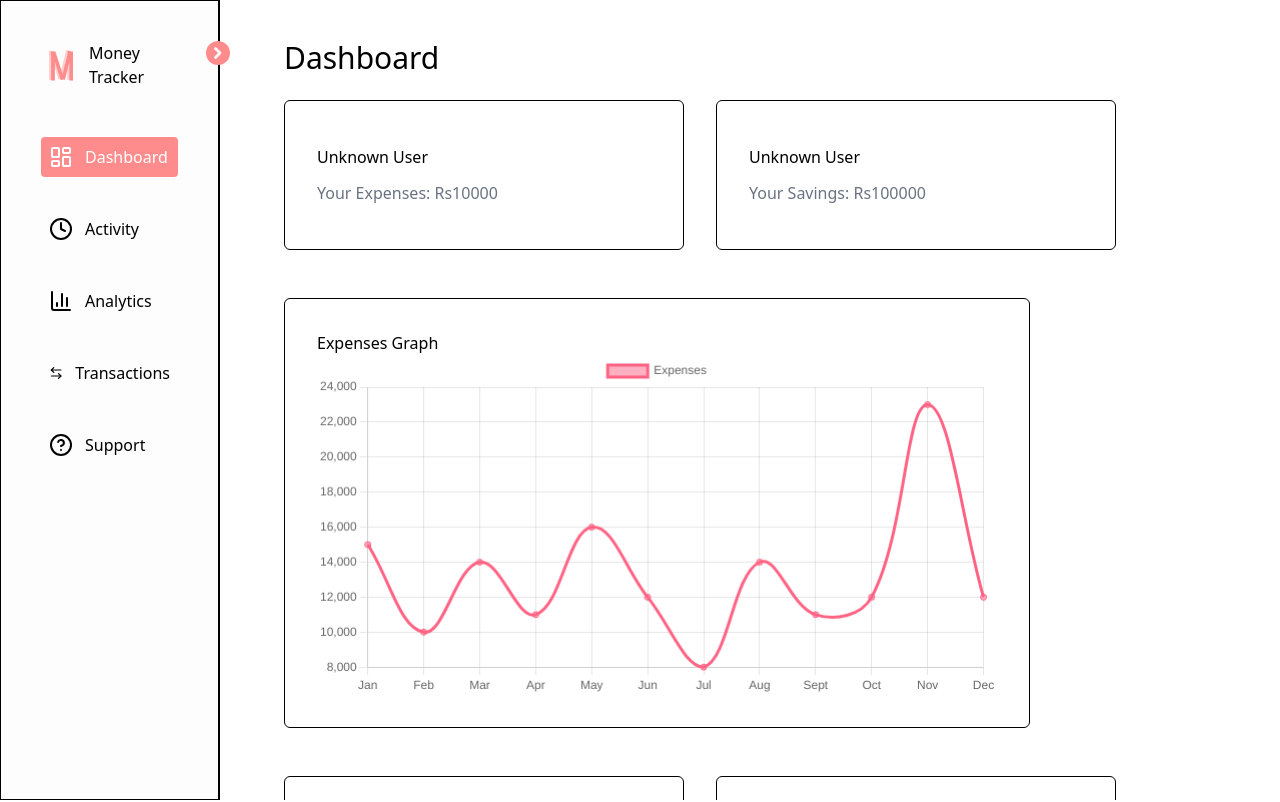
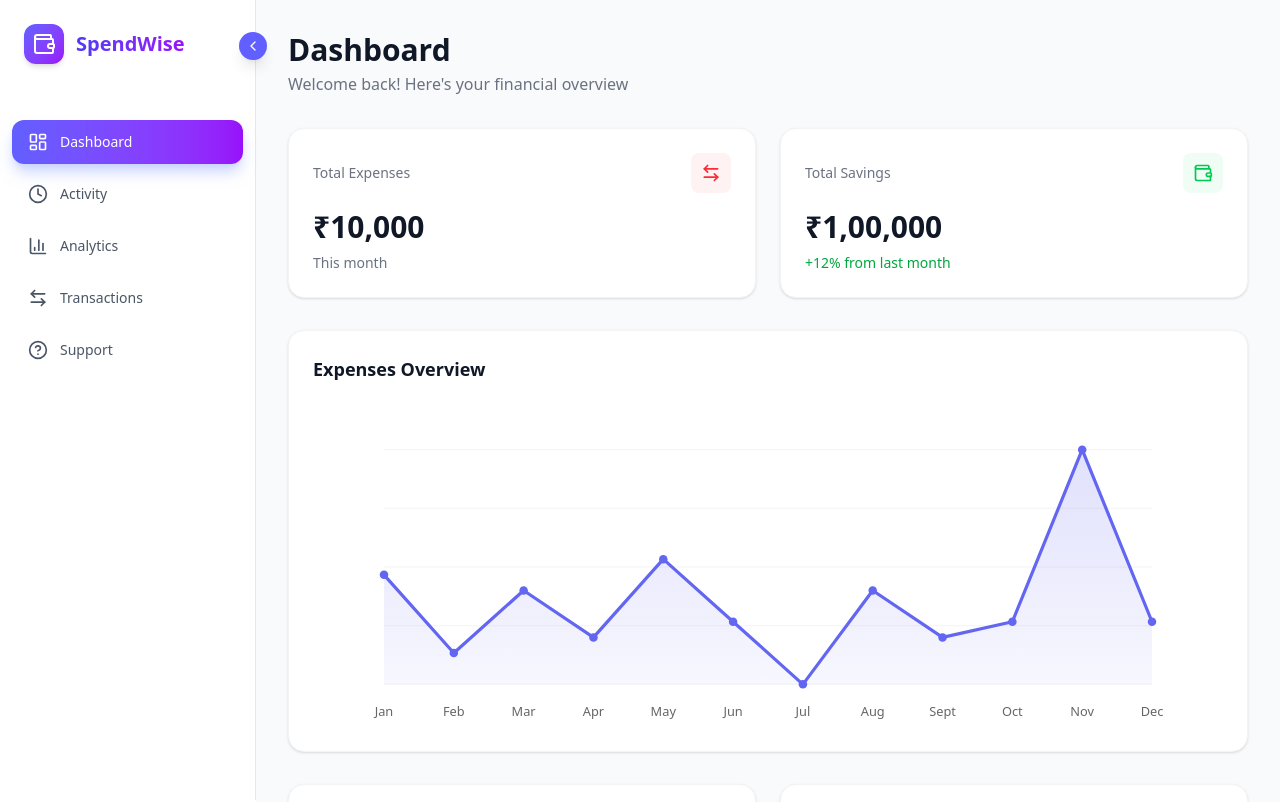
Before and after one commit to rakshit-21/SpendWise, a React (Vite) app: page / in a window 1280 px wide. Shown: the top 802 px of the page. Built offline with nearby package versions, Linux system fonts and the light colour scheme.

Commit message:
Final Changes

```diff
--- a/src/App.jsx
+++ b/src/App.jsx
@@ -1,18 +1,24 @@
-import { useState } from 'react'
-import NavigationBar from './components/NavigationBar'
-import Dashboard from './components/Dashboard'
-
+import { useState } from "react"
+import Navbar from "./components/NavigationBar"
+import Dashboard from "./components/Dashboard"
 
 function App() {
-   const [count, setCount] = useState(0);
+  const [isExpanded, setIsExpanded] = useState(true)
+  const [activeIndex, setActiveIndex] = useState(0)
+
   return (
-    <>
-    <div className='flex'>
-      <NavigationBar />
+    <div className="flex h-screen">
+      <Navbar
+        isExpanded={isExpanded}
+        setIsExpanded={setIsExpanded}
+        activeIndex={activeIndex}
+        setActiveIndex={setActiveIndex}
+      />
 
-      <main className='grow'><Dashboard /></main>
+      <div className="flex-1 bg-gray-50">
+        <Dashboard />
+      </div>
     </div>
-    </>
   )
 }
 
--- a/src/components/Chart.jsx
+++ b/src/components/Chart.jsx
@@ -1,66 +1,88 @@
 import React from "react";
-import {
-  Chart as ChartJS,
-  CategoryScale,
-  LinearScale,
-  PointElement,
-  LineElement,
-  Title,
-  Tooltip,
-  Legend,
-} from "chart.js";
-import { Line } from "react-chartjs-2";
 
-ChartJS.register(
-  CategoryScale,
-  LinearScale,
-  PointElement,
-  LineElement,
-  Title,
-  Tooltip,
-  Legend
-);
+export default function Chart() {
+  const data = [15000, 10000, 14000, 11000, 16000, 12000, 8000, 14000, 11000, 12000, 23000, 12000];
+  const labels = ["Jan", "Feb", "Mar", "Apr", "May", "Jun", "Jul", "Aug", "Sept", "Oct", "Nov", "Dec"];
 
-export const options = {
-  responsive: true,
-  tension: 0.4, //makes the line curve
-  plugins: {
-    legend: {
-      position: "top",
-    },
-  },
-};
+  const max = Math.max(...data);
+  const min = Math.min(...data);
+  const range = max - min;
 
-const labels = [
-  "Jan",
-  "Feb",
-  "Mar",
-  "Apr",
-  "May",
-  "Jun",
-  "Jul",
-  "Aug",
-  "Sept",
-  "Oct",
-  "Nov",
-  "Dec",
-];
+  const width = 800;
+  const height = 300;
+  const padding = 40;
+  const chartWidth = width - padding * 2;
+  const chartHeight = height - padding * 2;
 
-export const data = {
-  labels,
-  datasets: [
-    {
-      label: "Expenses",
-      data: [
-        15000, 10000, 14000, 11000, 16000, 12000, 8000, 14000, 11000, 12000,
-        23000, 12000,
-      ],
-      borderColor: "rgb(255, 99, 132)",
-      backgroundColor: "rgba(255, 99, 132, 0.5)",
-    },
-  ],
-};
+  const points = data.map((value, index) => {
+    const x = padding + (index / (data.length - 1)) * chartWidth;
+    const y = padding + chartHeight - ((value - min) / range) * chartHeight;
+    return { x, y, value };
+  });
 
-export default function App() {
-  return <Line options={options} data={data} />;
+  const pathD = points.map((point, index) =>
+    `${index === 0 ? 'M' : 'L'} ${point.x},${point.y}`
+  ).join(' ');
+
+  const areaD = `${pathD} L ${points[points.length - 1].x},${height - padding} L ${padding},${height - padding} Z`;
+
+  return (
+    <div className="w-full h-full flex items-center justify-center">
+      <svg viewBox={`0 0 ${width} ${height}`} className="w-full h-full">
+        <defs>
+          <linearGradient id="chartGradient" x1="0%" y1="0%" x2="0%" y2="100%">
+            <stop offset="0%" stopColor="rgb(99, 102, 241)" stopOpacity="0.2" />
+            <stop offset="100%" stopColor="rgb(99, 102, 241)" stopOpacity="0.05" />
+          </linearGradient>
+        </defs>
+
+        {[0, 1, 2, 3, 4].map(i => (
+          <line
+            key={i}
+            x1={padding}
+            y1={padding + (i * chartHeight / 4)}
+            x2={width - padding}
+            y2={padding + (i * chartHeight / 4)}
+            stroke="rgba(0,0,0,0.05)"
+            strokeWidth="1"
+          />
+        ))}
+
+        <path d={areaD} fill="url(#chartGradient)" />
+
+        <path
+          d={pathD}
+          fill="none"
+          stroke="rgb(99, 102, 241)"
+          strokeWidth="3"
+          strokeLinecap="round"
+          strokeLinejoin="round"
+        />
+
+        {points.map((point, index) => (
+          <circle
+            key={index}
+            cx={point.x}
+            cy={point.y}
+            r="4"
+            fill="rgb(99, 102, 241)"
+            className="hover:r-6 transition-all cursor-pointer"
+          />
+        ))}
+
+        {labels.map((label, index) => (
+          <text
+            key={index}
+            x={padding + (index / (data.length - 1)) * chartWidth}
+            y={height - 10}
+            textAnchor="middle"
+            fontSize="12"
+            fill="#666"
+          >
+            {label}
+          </text>
+        ))}
+      </svg>
+    </div>
+  );
 }
--- a/src/components/Dashboard.jsx
+++ b/src/components/Dashboard.jsx
@@ -1,43 +1,87 @@
-import React from "react"
-import Chart from "./Chart"
+import React from "react";
+import Chart from "./Chart";
+import { ArrowLeftRight, Clock4, Wallet } from "lucide-react";
 
 function Dashboard() {
   return (
-    <div className="flex flex-col py-10 lg:px-16 md:px-10 px-6 h-screen overflow-y-auto w-full">
-      <h2 className="lg:text-3xl md:text-2xl text-xl">Dashboard</h2>
-
-      <div className="md:flex md:space-x-8 py-6">
-        <div className="flex flex-col rounded-md border md:w-[400px] w-[250px] h-[150px] md:p-8 p-4 justify-center">
-          <h2>Unknown User</h2>
-          <p className="text-gray-500 mt-3">Your Expenses: Rs10000</p>
+    <div className="flex-1 overflow-y-auto bg-gray-50">
+      <div className="p-8 max-w-7xl mx-auto">
+        <div className="mb-8">
+          <h1 className="text-3xl font-bold text-gray-900">Dashboard</h1>
+          <p className="text-gray-500 mt-1">Welcome back! Here's your financial overview</p>
         </div>
 
-        <div className="flex flex-col rounded-md border md:w-[400px] w-[250px] h-[150px] md:p-8 p-4 justify-center md:mt-0 mt-4">
-          <h2>Unknown User</h2>
-          <p className="text-gray-500 mt-3">Your Savings: Rs100000</p>
-        </div>
-      </div>
+        <div className="grid grid-cols-1 md:grid-cols-2 gap-6 mb-8">
+          <div className="bg-white rounded-2xl shadow-sm border border-gray-100 p-6 hover:shadow-md transition-shadow duration-200">
+            <div className="flex items-center justify-between mb-4">
+              <h3 className="text-sm font-medium text-gray-500">Total Expenses</h3>
+              <div className="w-10 h-10 bg-red-50 rounded-lg flex items-center justify-center">
+                <ArrowLeftRight className="w-5 h-5 text-red-500" />
+              </div>
+            </div>
+            <p className="text-3xl font-bold text-gray-900">₹10,000</p>
+            <p className="text-sm text-gray-500 mt-2">This month</p>
+          </div>
 
-      <div className="flex space-x-8 py-6 w-4/5">
-        <div className="flex flex-col rounded-md border w-full p-8 justify-center">
-          Expenses Graph
-          <Chart />
-        </div>
-      </div>
-
-      <div className="md:flex md:space-x-8 py-6">
-        <div className="flex flex-col rounded-md border md:w-[400px] w-[250px] h-[200px] md:p-8 p-4 justify-center">
-          <h2>Your Activity</h2>
-          <li className="text-gray-500 mt-3">Sent Rs 10000 to mother</li>
+          <div className="bg-white rounded-2xl shadow-sm border border-gray-100 p-6 hover:shadow-md transition-shadow duration-200">
+            <div className="flex items-center justify-between mb-4">
+              <h3 className="text-sm font-medium text-gray-500">Total Savings</h3>
+              <div className="w-10 h-10 bg-green-50 rounded-lg flex items-center justify-center">
+                <Wallet className="w-5 h-5 text-green-500" />
+              </div>
+            </div>
+            <p className="text-3xl font-bold text-gray-900">₹1,00,000</p>
+            <p className="text-sm text-green-600 mt-2">+12% from last month</p>
+          </div>
         </div>
 
-        <div className="flex flex-col rounded-md border md:w-[400px] w-[250px] h-[200px] md:p-8 p-4 justify-center md:mt-0 mt-4">
-          <h2>Pending Bills</h2>
-          <li className="text-gray-500 mt-3">Broadband bill: Rs 1000</li>
+        <div className="bg-white rounded-2xl shadow-sm border border-gray-100 p-6 mb-8">
+          <h3 className="text-lg font-semibold text-gray-900 mb-6">Expenses Overview</h3>
+          <div className="h-80">
+            <Chart />
+          </div>
+        </div>
+
+        <div className="grid grid-cols-1 md:grid-cols-2 gap-6">
+          <div className="bg-white rounded-2xl shadow-sm border border-gray-100 p-6">
+            <h3 className="text-lg font-semibold text-gray-900 mb-4">Recent Activity</h3>
+            <div className="space-y-3">
+              <div className="flex items-center justify-between p-3 bg-gray-50 rounded-lg">
+                <div className="flex items-center space-x-3">
+                  <div className="w-10 h-10 bg-indigo-100 rounded-lg flex items-center justify-center">
+                    <ArrowLeftRight className="w-5 h-5 text-indigo-600" />
+                  </div>
+                  <div>
+                    <p className="font-medium text-gray-900">Sent to Mother</p>
+                    <p className="text-sm text-gray-500">2 days ago</p>
+                  </div>
+                </div>
+                <span className="font-semibold text-gray-900">₹10,000</span>
+              </div>
+            </div>
+          </div>
+
+          <div className="bg-white rounded-2xl shadow-sm border border-gray-100 p-6">
+            <h3 className="text-lg font-semibold text-gray-900 mb-4">Pending Bills</h3>
+            <div className="space-y-3">
+              <div className="flex items-center justify-between p-3 bg-red-50 rounded-lg">
+                <div className="flex items-center space-x-3">
+                  <div className="w-10 h-10 bg-red-100 rounded-lg flex items-center justify-center">
+                    <Clock4 className="w-5 h-5 text-red-600" />
+                  </div>
+                  <div>
+                    <p className="font-medium text-gray-900">Broadband Bill</p>
+                    <p className="text-sm text-red-600">Due in 3 days</p>
+                  </div>
+                </div>
+                <span className="font-semibold text-gray-900">₹1,000</span>
+              </div>
+            </div>
+          </div>
         </div>
       </div>
     </div>
-  )
+  );
 }
 
-export default Dashboard
+export default Dashboard;
--- a/src/components/NavigationBar.jsx
+++ b/src/components/NavigationBar.jsx
@@ -1,108 +1,54 @@
-import React, { useState, useEffect } from "react";
-import Logo from "../assets/Logo.png";
-import {
-  ArrowLeftRightIcon,
-  BarChart3Icon,
-  Clock4Icon,
-  LayoutDashboard,
-  HelpCircleIcon,
-} from "lucide-react";
-import { motion } from "framer-motion";
-
-import RightArrowIcon from "./../assets/icons/rightArrow.svg";
-
-const variants = {
-  // todo: change expanded to 30% and nonexpanded to %6
-  expanded: { width: "220px" },
-  nonexpanded: { width: "60px" },
-};
+import React from "react";
+import { LayoutDashboard, Clock4, BarChart3, ArrowLeftRight, HelpCircle, ChevronLeft, ChevronRight, Wallet } from "lucide-react";
 
 const navLinks = [
-  {
-    link: "Dashboard",
-    icon: LayoutDashboard,
-  },
-  {
-    link: "Activity",
-    icon: Clock4Icon,
-  },
-  {
-    link: "Analytics",
-    icon: BarChart3Icon,
-  },
-  {
-    link: "Transactions",
-    icon: ArrowLeftRightIcon,
-  },
-  {
-    link: "Support",
-    icon: HelpCircleIcon,
-  },
+  { link: "Dashboard", icon: LayoutDashboard },
+  { link: "Activity", icon: Clock4 },
+  { link: "Analytics", icon: BarChart3 },
+  { link: "Transactions", icon: ArrowLeftRight },
+  { link: "Support", icon: HelpCircle },
 ];
 
-function Navbar() {
-  // todo: change to true
-  const [isExpanded, setIsExpanded] = useState(true);
-  const [activeIndex, setActiveIndex] = useState(0);
+function Navbar({ isExpanded, setIsExpanded, activeIndex, setActiveIndex }) {
+  return (
+    <div className={`h-screen flex flex-col bg-white border-r border-gray-200 relative transition-all duration-300 ease-in-out ${isExpanded ? "w-64" : "w-20"}`}>
+      <button
+        onClick={() => setIsExpanded(!isExpanded)}
+        className="absolute -right-3 top-8 rounded-full w-7 h-7 bg-indigo-500 hover:bg-indigo-600 hidden md:flex justify-center items-center shadow-lg transition-colors duration-200 z-10 cursor-pointer"
+      >
+        {isExpanded ? <ChevronLeft className="w-4 h-4 text-white" /> : <ChevronRight className="w-4 h-4 text-white" />}
+      </button>
 
-  // screen resize
-  const [windowWidth, setWindowWidth] = useState(window.innerWidth);
-
-  useEffect(() => {
-    const handleResize = () => {
-      setWindowWidth(window.innerWidth);
-      if (windowWidth < 768) {
-        setIsExpanded(false);
-      }
-    };
-
-    window.addEventListener("resize", handleResize);
-    return () => window.removeEventListener("resize", handleResize);
-  }, []);
-
-  return (
-    <motion.div
-      animate={isExpanded ? "expanded" : "nonexpanded"}
-      variants={variants}
-      className={
-        "py-10 h-screen flex flex-col border border-r-2 bg-[#FDFDFD] relative" +
-        (isExpanded ? " px-10" : " px-2 duration-500")
-      }
-    >
-      <div
-        onClick={() => setIsExpanded(!isExpanded)}
-        className="cursor-pointer absolute -right-3 top-10 rounded-full w-6 h-6 bg-[#FF8C8C] md:flex hidden justify-center items-center"
-      >
-        <img src={RightArrowIcon} className="w-2" />
+      <div className="p-6 flex items-center space-x-3">
+        <div className="w-10 h-10 bg-gradient-to-br from-indigo-500 to-purple-600 rounded-xl flex items-center justify-center shadow-md">
+          <Wallet className="w-6 h-6 text-white" />
+        </div>
+        {isExpanded && (
+          <span className="text-xl font-bold bg-gradient-to-r from-indigo-600 to-purple-600 bg-clip-text text-transparent">
+            SpendWise
+          </span>
+        )}
       </div>
 
-      <div className="logo-div flex space-x-4 items-center">
-        <img src={Logo} className="md:w-6 w-4 ml-2" />
-        <span className={!isExpanded ? "hidden" : "block"}>Money Tracker</span>
-      </div>
-
-      <div className="flex flex-col space-y-8 mt-12">
-        {navLinks.map((item, index) => (
-          <div className="nav-links w-full" key={index}>
-            <div
+      <nav className="flex-1 px-3 mt-8">
+        <div className="space-y-2">
+          {navLinks.map((item, index) => (
+            <button
+              key={index}
               onClick={() => setActiveIndex(index)}
-              className={
-                "flex space-x-3 w-full p-2 rounded " +
-                (activeIndex === index
-                  ? "bg-[#FF8C8C] text-white"
-                  : " text-black") +
-                (!isExpanded ? " pl-3" : "")
-              }
+              className={`w-full flex items-center space-x-3 px-4 py-3 rounded-xl transition-all duration-200 ${
+                activeIndex === index
+                  ? "bg-gradient-to-r from-indigo-500 to-purple-600 text-white shadow-lg shadow-indigo-200"
+                  : "text-gray-600 hover:bg-gray-50"
+              } ${!isExpanded && "justify-center"}`}
             >
-              <item.icon className="md:w-6 w-4" />
-              <span className={!isExpanded ? "hidden" : "block"}>
-                {item.link}
-              </span>
-            </div>
-          </div>
-        ))}
-      </div>
-    </motion.div>
+              <item.icon className="w-5 h-5 flex-shrink-0" />
+              {isExpanded && <span className="font-medium text-sm">{item.link}</span>}
+            </button>
+          ))}
+        </div>
+      </nav>
+    </div>
   );
 }
 
```
